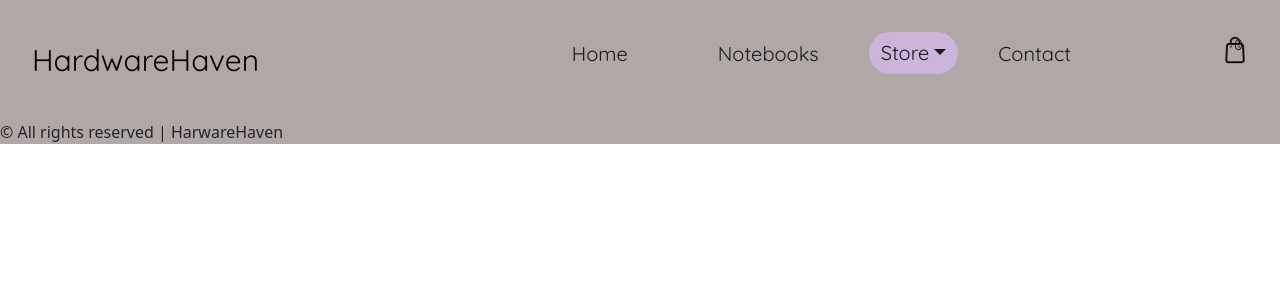
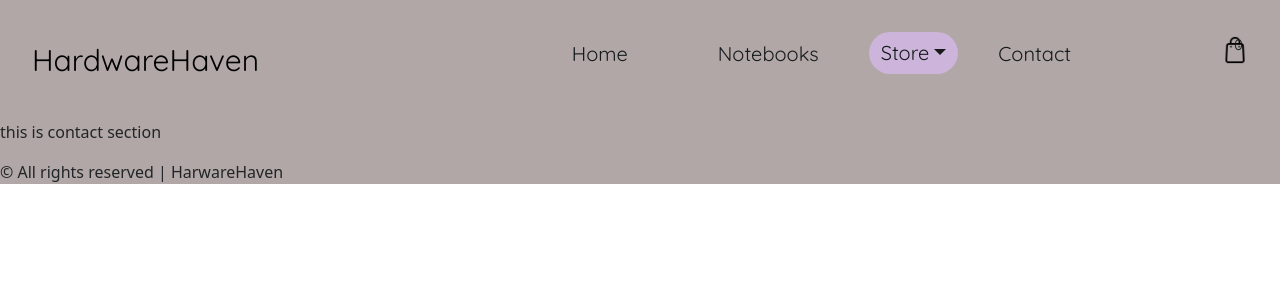
Before and after one commit to Giglifdev/PreEntrega1Gigli, a React (Vite) app: page /contact in a window 1280 px wide. Shown: the top 300 px of the page. Built offline with nearby package versions, Linux system fonts and the light colour scheme.

Commit message:
update react project

```diff
--- a/src/App.jsx
+++ b/src/App.jsx
@@ -3,6 +3,8 @@ import NavBar from "./components/NavBar";
 import "bootstrap/dist/css/bootstrap.min.css";
 import Home from "./components/Home";
 import Footer from "./components/Footer";
+import Contact from "./components/Contact";
+import Cart from "./components/Cart";
 import ItemListContainer from "./components/ItemListContainer";
 import ItemDetailContainer from "./components/ItemDetailContainer";
 import { BrowserRouter, Routes, Route } from "react-router-dom";
@@ -15,6 +17,8 @@ const App = () => {
         <Route exact path="/" element={<Home />} />
         <Route path="/notebooks" element={<ItemListContainer />} />
         <Route path="/store/:category" element={<ItemListContainer />} />
+        <Route exact path="/contact" element={<Contact />} />
+        <Route exact path="/cart" element={<Cart />} />
         <Route path="/detail/:category/:id" element={<ItemDetailContainer />} />
       </Routes>
 
--- a/src/components/Cart.jsx
+++ b/src/components/Cart.jsx
@@ -1,7 +1,7 @@
 import React from "react";
 
 const Cart = () => {
-  return <div>Cart</div>;
+  return <div>this is the cart</div>;
 };
 
 export default Cart;
--- a/src/components/Contact.jsx
+++ b/src/components/Contact.jsx
@@ -2,7 +2,11 @@ import React from "react";
 import "bootstrap/dist/css/bootstrap.min.css";
 
 const Contact = () => {
-  return <div>Contact</div>;
+  return (
+    <div>
+      <p>this is contact section</p>
+    </div>
+  );
 };
 
 export default Contact;
```
